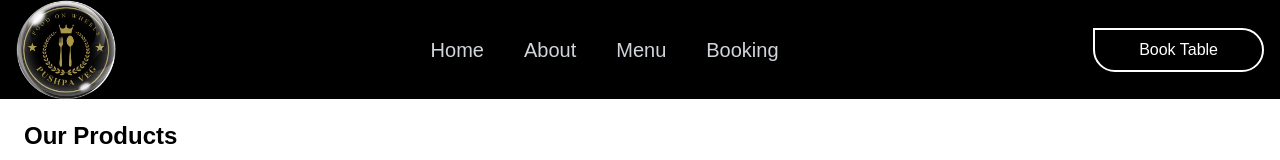
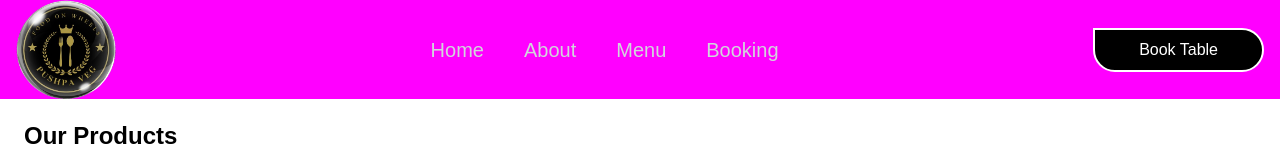
Before and after one commit to azharkhan93/PushpaOnWheelsV2, a Next.js app: page /menu in a window 1280 px wide. Shown: the top 160 px of the page. Built offline with nearby package versions, Linux system fonts and the light colour scheme.

Commit message:
rkllklkgrklg

```diff
--- a/app/components/AboutSection/AboutSection.tsx
+++ b/app/components/AboutSection/AboutSection.tsx
@@ -4,7 +4,7 @@ export const AboutSection = () => {
     return (
       <div
       id="About"
-      className="flex items-center justify-center py-24 w-[100%] bg-gray-800">
+      className="flex items-center justify-center py-24 w-[100%] bg-gray-800" style={{backgroundColor:"#FF00FF"}}>
         <div className="flex items-center justify-between w-[95%] flex-col-reverse md:flex-row gap-8">
           <div className="border-red-300 rounded-lg  text-white">
             <div className="relative flex items-start justify-center  flex-wrap gap-4">
--- a/app/components/BookingSection/BookingSection.tsx
+++ b/app/components/BookingSection/BookingSection.tsx
@@ -47,7 +47,7 @@ export const BookingSection: React.FC<BookingSectionProps> = () => {
   };
 
   return (
-    <div id="Booking" className="flex items-center justify-center flex-col min-h-screen bg-gray-800 py-6 w-full gap-3">
+    <div id="Booking" className="flex items-center justify-center flex-col min-h-screen bg-gray-800 py-6 w-full gap-3" style={{backgroundColor:"#FF00FF"}}>
       <h2 className="text-4xl lg:text-5xl text-white text-start mt-8">Book Your Table</h2>
       <div className="w-[200px] h-1 bg-gradient-to-r from-green-400 to-blue-500 rounded-md"></div>
       <p className="text-lg text-white mb-6 w-[80%] lg:w-[50%] font-quicksand">
--- a/app/components/NavBar/NavBar.tsx
+++ b/app/components/NavBar/NavBar.tsx
@@ -15,7 +15,7 @@ export const Navbar = () => {
   };
 
   return (
-    <nav className="bg-black flex items-center justify-between px-4 top-0 fixed z-50 w-full">
+    <nav className="bg-black flex items-center justify-between px-4 top-0 fixed z-50 w-full" style={{backgroundColor:"#FF00FF"}}>
       <div className="flex items-center">
         <Image src="/images/push1.png" alt="Logo" width={100} height={50} />
       </div>
@@ -41,6 +41,7 @@ export const Navbar = () => {
         className={`z-50 fixed top-0 left-0 h-[100vh] w-[100vw] bg-black text-white transform ${
           isOpen ? "translate-x-0" : "-translate-x-full"
         } transition-transform duration-300 ease-in-out flex flex-col justify-center items-center space-y-6`}
+        style={{backgroundColor:"#FF00FF"}}
       >
         <button
           onClick={toggleMenu}
```
